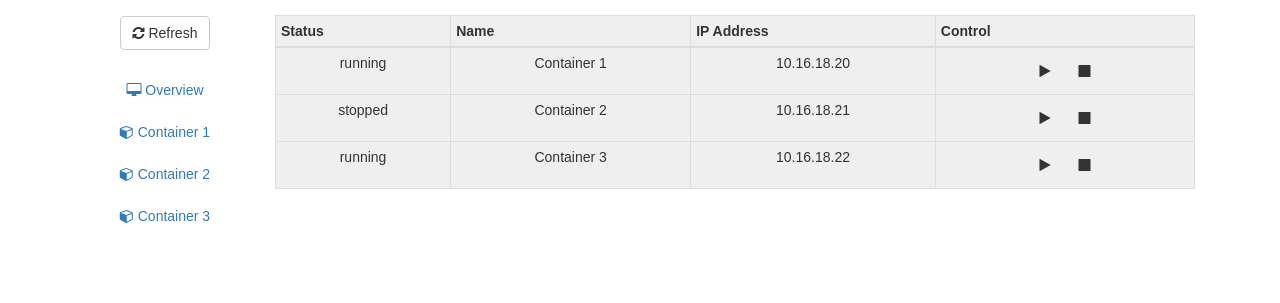
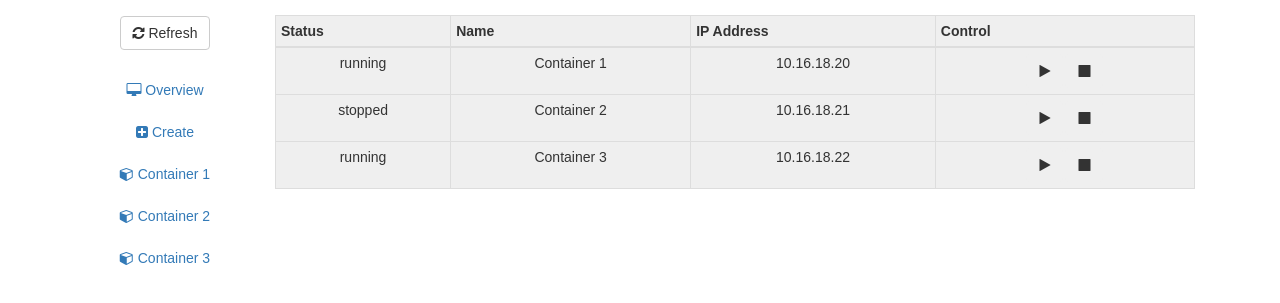
Before and after one commit to LexicForLXD/web-frontend, a React (Create React App) app: page / in a window 1280 px wide. Shown: the part 209-512 px from the top of the page. Built offline with nearby package versions, Linux system fonts and the light colour scheme.

Commit message:
updated Sidebar: added 'Create' navitem

```diff
--- a/src/Containers.js
+++ b/src/Containers.js
@@ -15,6 +15,7 @@ class Containers extends Component {
           <Sidebar
             refresh={this.props.refresh}
             overview
+            create
             items={this.props.containers}
             icon={'fa fa-cube'}
           />
--- a/src/Sidebar.js
+++ b/src/Sidebar.js
@@ -32,7 +32,7 @@ class Sidebar extends Component {
 
   mapItems = () =>
     this.props.items.map((item, index) =>
-      <NavItem key={index} eventKey={`item ${index + 1}`}>
+      <NavItem key={index + 2} eventKey={`item ${index + 1}`}>
         <i className={this.props.icon}></i> {item.name}
       </NavItem>
     );
@@ -59,6 +59,11 @@ class Sidebar extends Component {
               <i className="fa fa-desktop"></i> Overview
             </NavItem>
           }
+          {this.props.create &&
+            <NavItem key={1} eventKey={'create'}>
+              <i className="fa fa-plus-square"></i> Create
+            </NavItem>
+          }
           {this.mapItems()}
         </Nav>
       </div>
```
